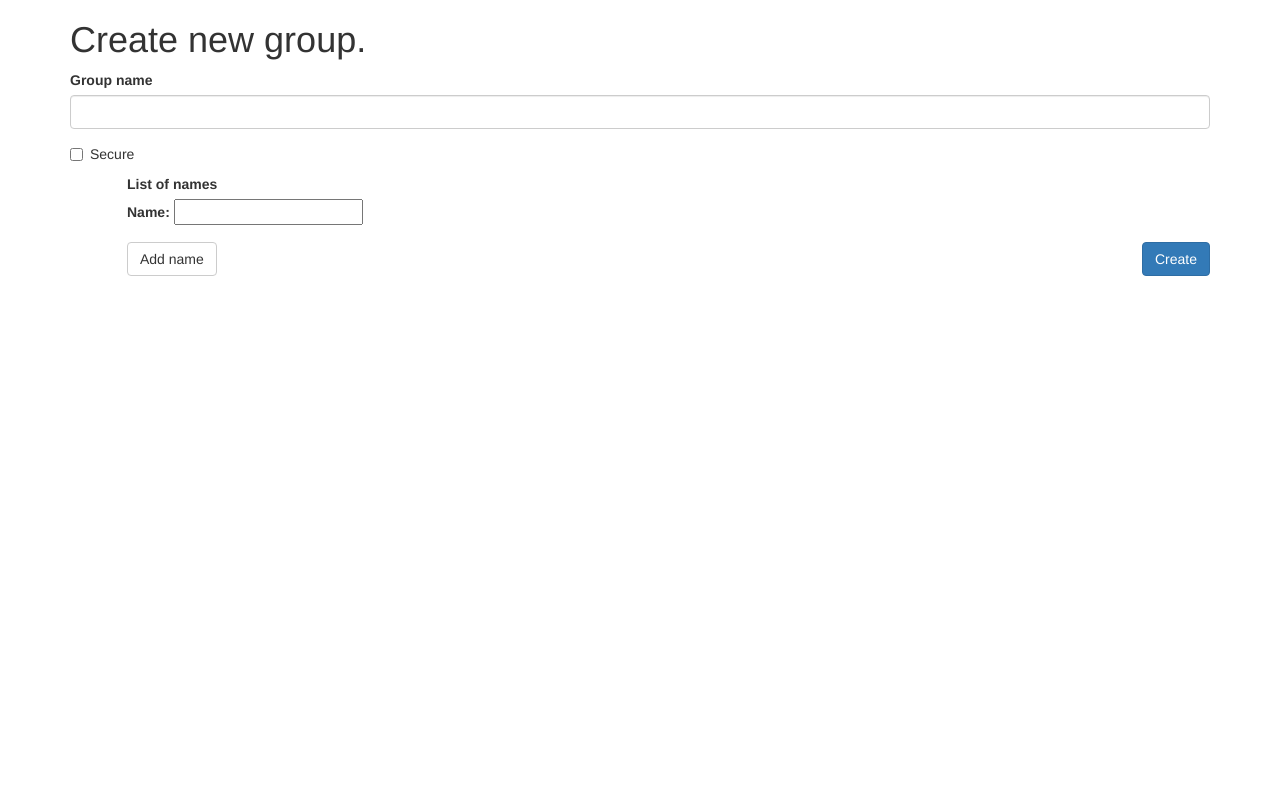
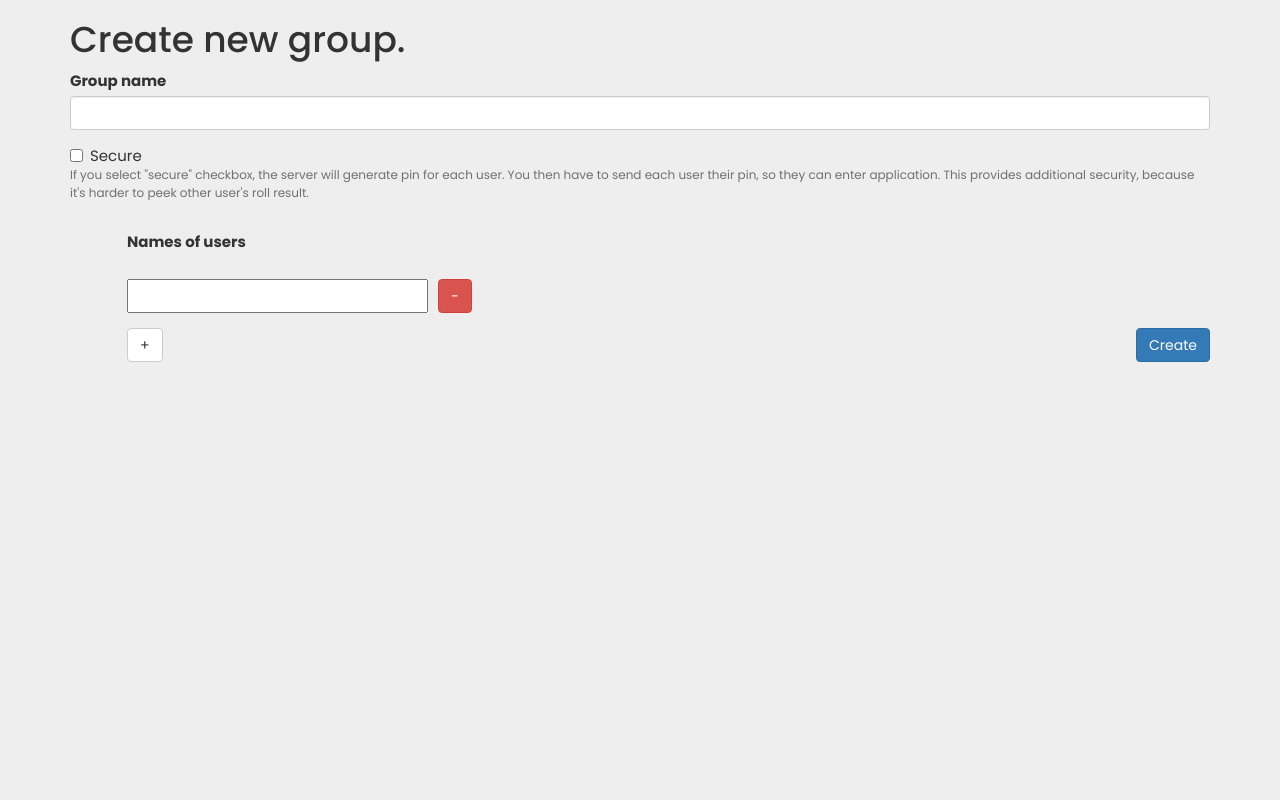
Before and after one commit to RafalKornel/santa2020, a Flask app: page / in a window 1280 px wide. Run offline with Flask 2, Linux system fonts and the light colour scheme; some libraries are stand-ins or nearby versions.

Commit message:
[FIX] Final layout improvements

```diff
--- a/app/main/forms.py
+++ b/app/main/forms.py
@@ -15,5 +15,5 @@ class NameEntryForm(Form):
 class GroupForm(FlaskForm):
     group_name  = StringField("Group name", validators=[DataRequired(), Length(1, 32), reg_group])
     secure      = BooleanField("Secure")
-    names       = FieldList( FormField(NameEntryForm), label="List of names", min_entries=1 )
+    names       = FieldList( FormField(NameEntryForm), label="Names of users", min_entries=1 )
     submit      = SubmitField("Create")
--- a/app/templates/base.html
+++ b/app/templates/base.html
@@ -1,8 +1,18 @@
 {% extends "bootstrap/base.html" %}
 {% import "bootstrap/wtf.html" as wtf %}
 
+{% block head %}
+{{ super() }}
 
-{% block title %}Template page{% endblock %}
+<link rel="stylesheet" href="/static/style.css">
+
+<link rel="preconnect" href="https://fonts.gstatic.com">
+<link href="https://fonts.googleapis.com/css2?family=Poppins:wght@400;500;700&display=swap" rel="stylesheet">
+
+{% endblock %}
+
+
+{% block title %}santa2020{% endblock %}
 
 {% block content %}
 <div class="container">
--- a/app/templates/create_group.html
+++ b/app/templates/create_group.html
@@ -6,8 +6,9 @@
     body {
         overflow: scroll;
     }
+
     .inner-group {
-         margin: 10px 5%;
+        margin: 10px 5%;
     }
 
     .form-row {
@@ -39,24 +40,35 @@
             <input type="checkbox" name="secure" id="secure" value="y">
             Secure
         </label>
+        <p>If you select "secure" checkbox, the server will generate pin for each user.
+            You then have to send each user their pin, so they can enter application.
+            This provides additional security, because it's harder to peek other user's
+            roll result.
+        </p>
     </div>
 
     <div class="form-group inner-group" id="names-subform">
         {{ form.names.label(class="control-label") }}
 
         {% for name in form.names %}
-            <div class="form-group">
-                <label for="names-{{loop.index0}}-name">Name: </label>
-                <input id="names-{{loop.index0}}-name" class="name-field" name="names-{{loop.index0}}-name" type="text" value="">
+        <div class="form-group" id="name-field-{{loop.index0}}">
+            <label for="names-{{loop.index0}}-name"></label>
+            <div class="name-form-group">
+                <input id="names-{{loop.index0}}-name" class="name-field" name="names-{{loop.index0}}-name" type="text"
+                    value="">
+                <input type="button" class="btn btn-danger remove" name="remove" value="-"
+                    onclick="this.parentElement.parentElement.remove()">
             </div>
+
+
+        </div>
         {% endfor %}
     </div>
 
     <div class="form-row">
-        <input type="button" class="btn btn-default" id="add" name="add" value="Add name" onclick="copyNameNode()">
+        <input type="button" class="btn btn-default add" id="add" name="add" value="+" onclick="copyNameNode()">
         <input type="submit" class="btn btn-primary" id="submit" name="submit" value="Create">
     </div>
-
 
 </form>
 
--- a/app/templates/group_overview.html
+++ b/app/templates/group_overview.html
@@ -7,8 +7,7 @@
     <ul class="users">
         {% for user in group.users %}
         <li class="user">
-            <p class="user-name">{{ user.name }}</p>
-            <p class="user-pin">{{ user.pin }}</p>
+            <p class="user-name">{{ user.name }} <strong>{{ user.pin }}</strong> </p>
         </li>
         {% endfor %}
     </ul>
--- a/static/add_name.js
+++ b/static/add_name.js
@@ -21,6 +21,7 @@ function copyNameNode() {
     console.log("adding ", i);
     let idStr = `names-${i}-name`;
     let copy = node.cloneNode(true);
+    copy.id = `name-field-${i}`;
     copy.querySelector("label").htmlFor = idStr;
     copy.querySelector("input").value = "";
     copy.querySelector("input").id = idStr;
--- a/static/style.css
+++ b/static/style.css
@@ -6,16 +6,25 @@ body {
     font-family: "Poppins", "sans-serif";
     margin: 0;
     width: 100vw;
+    font-size: 1.5em;
+    background: #eee;
+  }
+
+  .main-container {
+    margin: auto;
     display: flex;
-    overflow: hidden;
-    background: #eee;
+    height: 50%;
+  }
+
+.main-container > div {
+    margin: auto 30px;
   }
 
 .card {
     position: absolute;
     display: flex;
     flex-direction: column;
-    margin: 20px;
+    margin: 10px;
     width: 3em;
     height: 3em;
     border-radius: 30px;
@@ -119,3 +117,36 @@ body {
       position: absolute;
       margin: 0;
   }
+
+.users li {
+  list-style: none;
+  margin: 20px 0px;
+}
+
+.checkbox p {
+  font-size: 0.8em;
+  color: rgb(112, 112, 112);
+}
+
+#names-subform {
+  margin-top: 2em;
+}
+
+.name-form-group {
+  display: flex;
+}
+
+.name-form-group .remove {
+  margin-left: 10px;
+}
+
+
+@media screen and (max-width: 768px) {
+  .name-form-group .name-field {
+    width: 100%;
+  }
+
+  .main-container > div {
+    margin: auto 10px;
+  }
+}
```
Also changed, not shown: other parts of static/style.css (+11 -22 lines), app/templates/index.html (+25 -16 lines).
